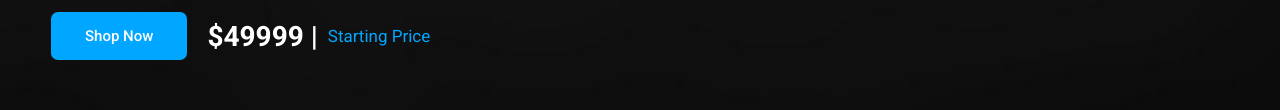
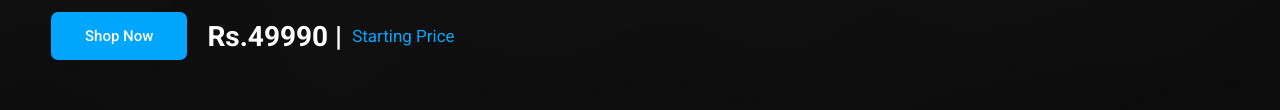
Before and after one commit to vidushankalj/playviz-computer-shop, a plain HTML site: page index.html in a window 1280 px wide. Shown: the part 596-706 px from the top of the page. Drawn offline with nearby package versions, Linux system fonts and the light colour scheme; a script that the page names is missing.

Commit message:
Update index.html

```diff
--- a/index.html
+++ b/index.html
@@ -71,7 +71,7 @@
           data-aos-delay="400"
         >
           <a href="#" class="btn">Shop Now</a>
-          <a href="#" class="price"> $49999 | <span>Starting Price</span> </a>
+          <a href="#" class="price"> Rs.49990 | <span>Starting Price</span> </a>
         </div>
       </div>
 
```
